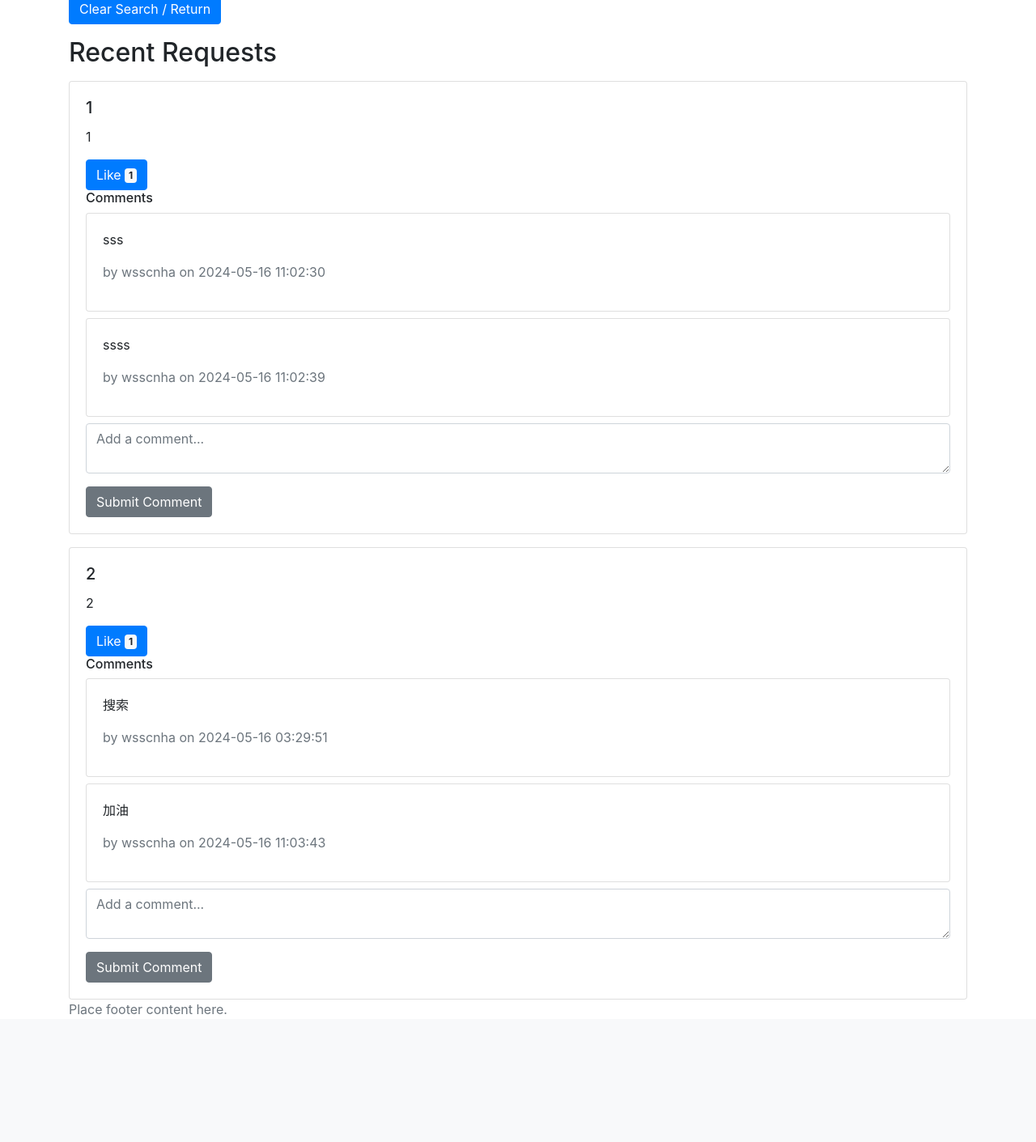
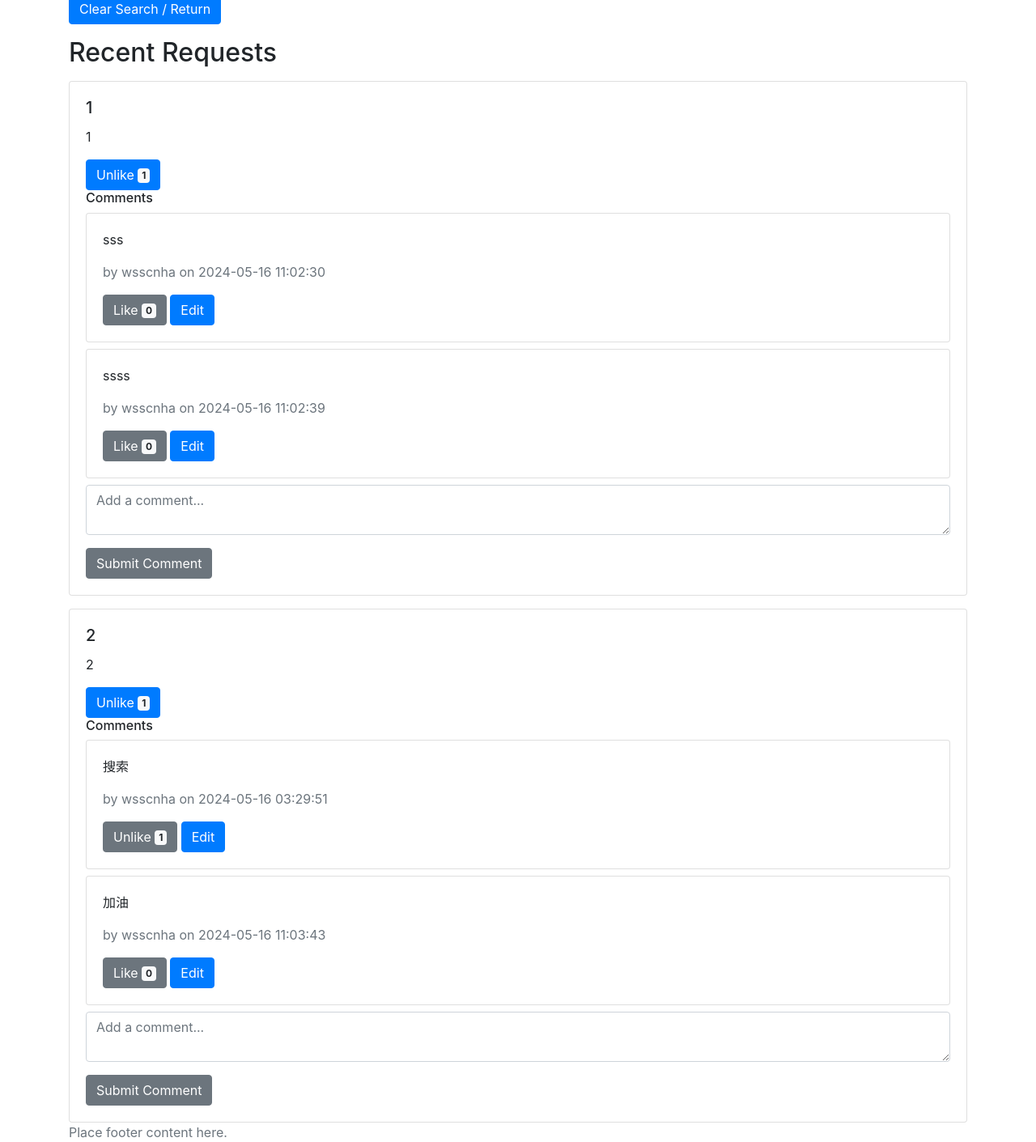
Before and after one commit to Halffancyy/Web-Project2, a Flask app: page / in a window 1280 px wide. Shown: the part 302-1713 px from the top of the page at 81% size. Before the commit the page ends 1556 px from the top, so only its background shows below. Run offline with Flask 3, Linux system fonts and the light colour scheme; a user stored in the database is signed in; tables that the repository leaves empty hold one stand-in row (values such as "Sample post"); some libraries are stand-ins or nearby versions.

Commit message:
add new comment and like funtion

```diff
--- a/app.py
+++ b/app.py
@@ -4,8 +4,8 @@ from werkzeug.security import generate_password_hash, check_password_hash
 from flask_wtf import CSRFProtect
 from flask_login import LoginManager, login_user, logout_user, login_required, current_user
 from config import Config
-from models import db, User, Request, Like, Comment
-from forms import RegisterForm, LoginForm, RequestForm, CommentForm
+from models import db, User, Request, Like, Comment, CommentLike
+from forms import RegisterForm, LoginForm, RequestForm, CommentForm, EditCommentForm
 
 app = Flask(__name__, instance_relative_config=True)
 app.config.from_object(Config)
@@ -59,7 +59,7 @@ def logout():
     flash('You have been logged out.')
     return redirect(url_for('login'))
 
-@app.route('/', methods=['GET', 'POST'])
+@app.route('/', methods=['GET'])
 @login_required
 def dashboard():
     query = request.args.get('query')
@@ -67,7 +67,8 @@ def dashboard():
         Request.title.ilike(f'%{query}%') | Request.description.ilike(f'%{query}%')
     ).all() if query else Request.query.all()
     comment_form = CommentForm()
-    return render_template('dashboard.html', requests=requests, comment_form=comment_form)
+    edit_comment_form = EditCommentForm()
+    return render_template('dashboard.html', requests=requests, comment_form=comment_form, edit_comment_form=edit_comment_form)
 
 @app.route('/create_request', methods=['GET', 'POST'])
 @login_required
@@ -91,13 +92,16 @@ def create_request():
 @login_required
 def like_request(request_id):
     request = Request.query.get_or_404(request_id)
-    if not Like.query.filter_by(user_id=current_user.id, request_id=request_id).first():
+    existing_like = Like.query.filter_by(user_id=current_user.id, request_id=request_id).first()
+    if existing_like:
+        db.session.delete(existing_like)
+        db.session.commit()
+        return jsonify({'likes': request.like_count(), 'liked': False})
+    else:
         like = Like(user_id=current_user.id, request_id=request_id)
         db.session.add(like)
         db.session.commit()
-        return jsonify({'likes': request.like_count()})
-    else:
-        return jsonify({'error': 'Already liked'}), 400
+        return jsonify({'likes': request.like_count(), 'liked': True})
 
 @app.route('/comment/<int:request_id>', methods=['POST'])
 @login_required
@@ -114,6 +118,44 @@ def comment_request(request_id):
             flash(f'Error adding comment: {e}', 'error')
     return redirect(url_for('dashboard'))
 
+@app.route('/edit_comment/<int:comment_id>', methods=['GET', 'POST'])
+@login_required
+def edit_comment(comment_id):
+    comment = Comment.query.get_or_404(comment_id)
+    if comment.user_id != current_user.id:
+        flash('You can only edit your own comments.', 'error')
+        return redirect(url_for('dashboard'))
+
+    form = EditCommentForm()
+    if form.validate_on_submit():
+        comment.content = form.content.data
+        try:
+            db.session.commit()
+            flash('Comment edited successfully!', 'success')
+            return redirect(url_for('dashboard'))
+        except Exception as e:
+            db.session.rollback()
+            flash(f'Error editing comment: {e}', 'error')
+    else:
+        form.content.data = comment.content
+    return render_template('edit_comment.html', form=form, comment=comment)
+
+
+@app.route('/like_comment/<int:comment_id>', methods=['POST'])
+@login_required
+def like_comment(comment_id):
+    comment = Comment.query.get_or_404(comment_id)
+    existing_like = CommentLike.query.filter_by(user_id=current_user.id, comment_id=comment_id).first()
+    if existing_like:
+        db.session.delete(existing_like)
+        db.session.commit()
+        return jsonify({'likes': comment.like_count(), 'liked': False})
+    else:
+        like = CommentLike(user_id=current_user.id, comment_id=comment_id)
+        db.session.add(like)
+        db.session.commit()
+        return jsonify({'likes': comment.like_count(), 'liked': True})
+
 @app.errorhandler(404)
 def page_not_found(e):
     return render_template('404.html'), 404
--- a/forms.py
+++ b/forms.py
@@ -21,3 +21,7 @@ class RequestForm(FlaskForm):
 class CommentForm(FlaskForm):
     content = TextAreaField('Content', validators=[DataRequired(), Length(min=1, max=500)])
     submit = SubmitField('Submit Comment')
+
+class EditCommentForm(FlaskForm):
+    content = TextAreaField('Content', validators=[DataRequired(), Length(min=1, max=500)])
+    submit = SubmitField('Edit Comment')
--- a/models.py
+++ b/models.py
@@ -12,6 +12,7 @@ class User(db.Model, UserMixin):
     email = db.Column(db.String(120), unique=True, nullable=False)
     password_hash = db.Column(db.String(128))
     likes = db.relationship('Like', backref='user', lazy=True)
+    comment_likes = db.relationship('CommentLike', backref='user', lazy=True)
     comments = db.relationship('Comment', backref='user', lazy=True)
 
     def set_password(self, password):
@@ -44,3 +45,13 @@ class Comment(db.Model):
     request_id = db.Column(db.Integer, db.ForeignKey('requests.id'), nullable=False)
     content = db.Column(db.Text, nullable=False)
     timestamp = db.Column(db.DateTime, nullable=False, default=datetime.utcnow)
+    likes = db.relationship('CommentLike', backref='comment', lazy=True)
+
+    def like_count(self):
+        return len(self.likes)
+
+class CommentLike(db.Model):
+    __tablename__ = 'comment_like'
+    id = db.Column(db.Integer, primary_key=True)
+    user_id = db.Column(db.Integer, db.ForeignKey('user.id'), nullable=False)
+    comment_id = db.Column(db.Integer, db.ForeignKey('comment.id'), nullable=False)
--- a/static/js/like.js
+++ b/static/js/like.js
@@ -1,5 +1,3 @@
-// static/js/like.js
-
 document.addEventListener('DOMContentLoaded', (event) => {
     const likeButtons = document.querySelectorAll('.like-btn');
     likeButtons.forEach(button => {
@@ -16,6 +14,39 @@ document.addEventListener('DOMContentLoaded', (event) => {
             .then(data => {
                 if (data.likes !== undefined) {
                     this.querySelector('.badge').innerText = data.likes;
+                    if (data.liked) {
+                        this.innerHTML = `Unlike <span class="badge badge-light">${data.likes}</span>`;
+                    } else {
+                        this.innerHTML = `Like <span class="badge badge-light">${data.likes}</span>`;
+                    }
+                } else {
+                    alert(data.error);
+                }
+            })
+            .catch(error => console.error('Error:', error));
+        });
+    });
+
+    const commentLikeButtons = document.querySelectorAll('.comment-like-btn');
+    commentLikeButtons.forEach(button => {
+        button.addEventListener('click', function() {
+            const commentId = this.getAttribute('data-comment-id');
+            fetch(`/like_comment/${commentId}`, {
+                method: 'POST',
+                headers: {
+                    'Content-Type': 'application/json',
+                    'X-CSRFToken': document.querySelector('meta[name="csrf-token"]').getAttribute('content')
+                }
+            })
+            .then(response => response.json())
+            .then(data => {
+                if (data.likes !== undefined) {
+                    this.querySelector('.badge').innerText = data.likes;
+                    if (data.liked) {
+                        this.innerHTML = `Unlike <span class="badge badge-light">${data.likes}</span>`;
+                    } else {
+                        this.innerHTML = `Like <span class="badge badge-light">${data.likes}</span>`;
+                    }
                 } else {
                     alert(data.error);
                 }
--- a/templates/dashboard.html
+++ b/templates/dashboard.html
@@ -37,8 +37,9 @@
             <h5 class="card-title">{{ request.title }}</h5>
             <p class="card-text">{{ request.description }}</p>
             <!-- Like Button Start -->
+            {% set liked = request.likes|selectattr('user_id', 'equalto', current_user.id)|list|length > 0 %}
             <button type="button" class="btn btn-primary like-btn" data-request-id="{{ request.id }}">
-                    Like <span class="badge badge-light">{{ request.like_count() }}</span>
+                {{ 'Unlike' if liked else 'Like' }} <span class="badge badge-light">{{ request.like_count() }}</span>
             </button>
             <!-- Like Button End -->
 
@@ -49,6 +50,17 @@
                     <div class="card-body">
                         <p class="card-text">{{ comment.content }}</p>
                         <p class="text-muted">by {{ comment.user.username }} on {{ comment.timestamp.strftime('%Y-%m-%d %H:%M:%S') }}</p>
+                        <!-- Comment Like Button Start -->
+                        {% set comment_liked = comment.likes|selectattr('user_id', 'equalto', current_user.id)|list|length > 0 %}
+                        <button type="button" class="btn btn-secondary comment-like-btn" data-comment-id="{{ comment.id }}">
+                            {{ 'Unlike' if comment_liked else 'Like' }} <span class="badge badge-light">{{ comment.like_count() }}</span>
+                        </button>
+                        <!-- Comment Like Button End -->
+                        <!-- Edit Comment Button Start -->
+                        {% if comment.user_id == current_user.id %}
+                        <a href="{{ url_for('edit_comment', comment_id=comment.id) }}" class="btn btn-primary">Edit</a>
+                        {% endif %}
+                        <!-- Edit Comment Button End -->
                     </div>
                 </div>
             {% endfor %}
```
Also changed, not shown: templates/edit_comment.html (added, +16 -0 lines), config.py (line endings or trailing spaces), instance/app.db. Lines whose indentation alone changed are shown as unchanged.
